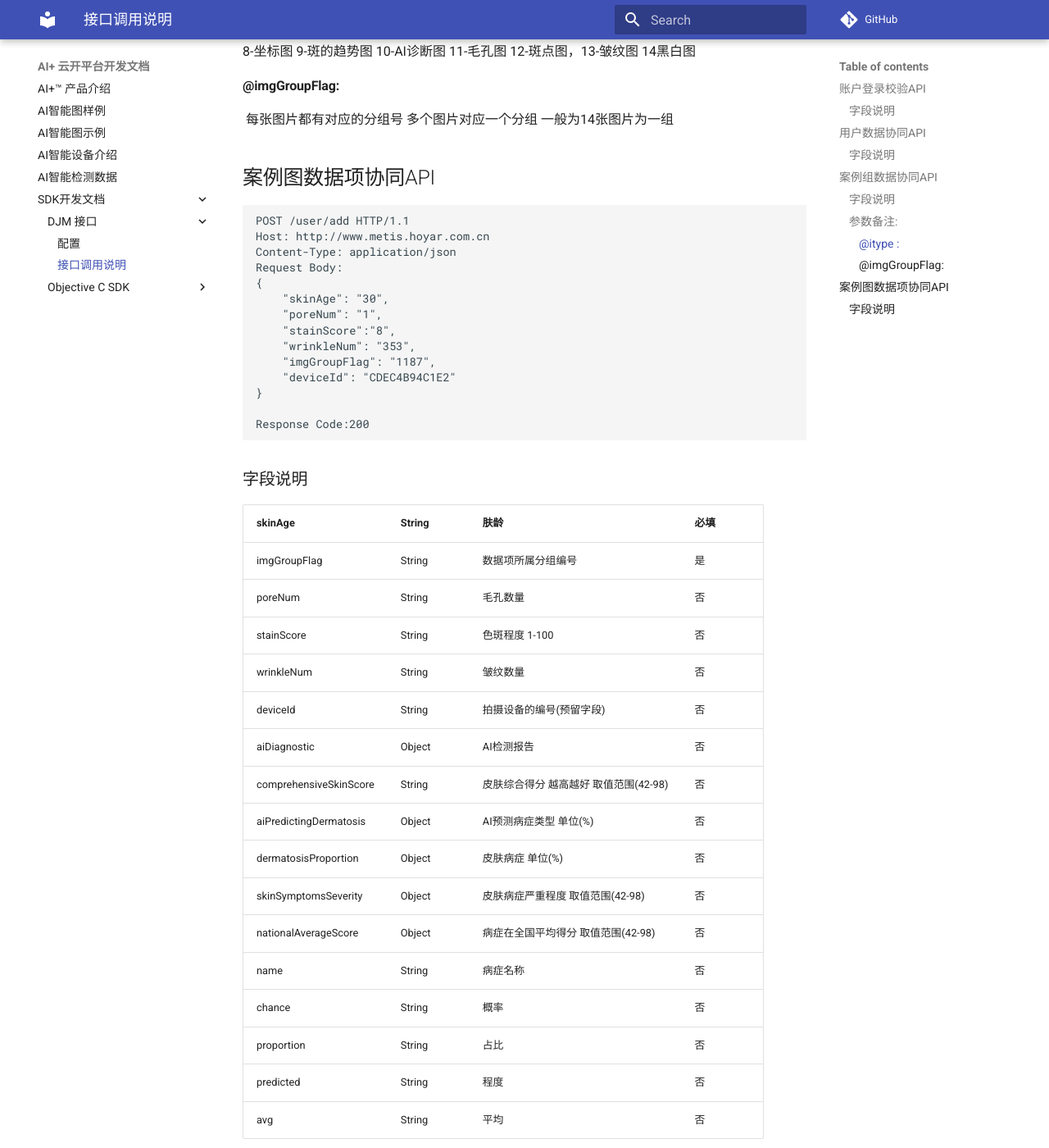
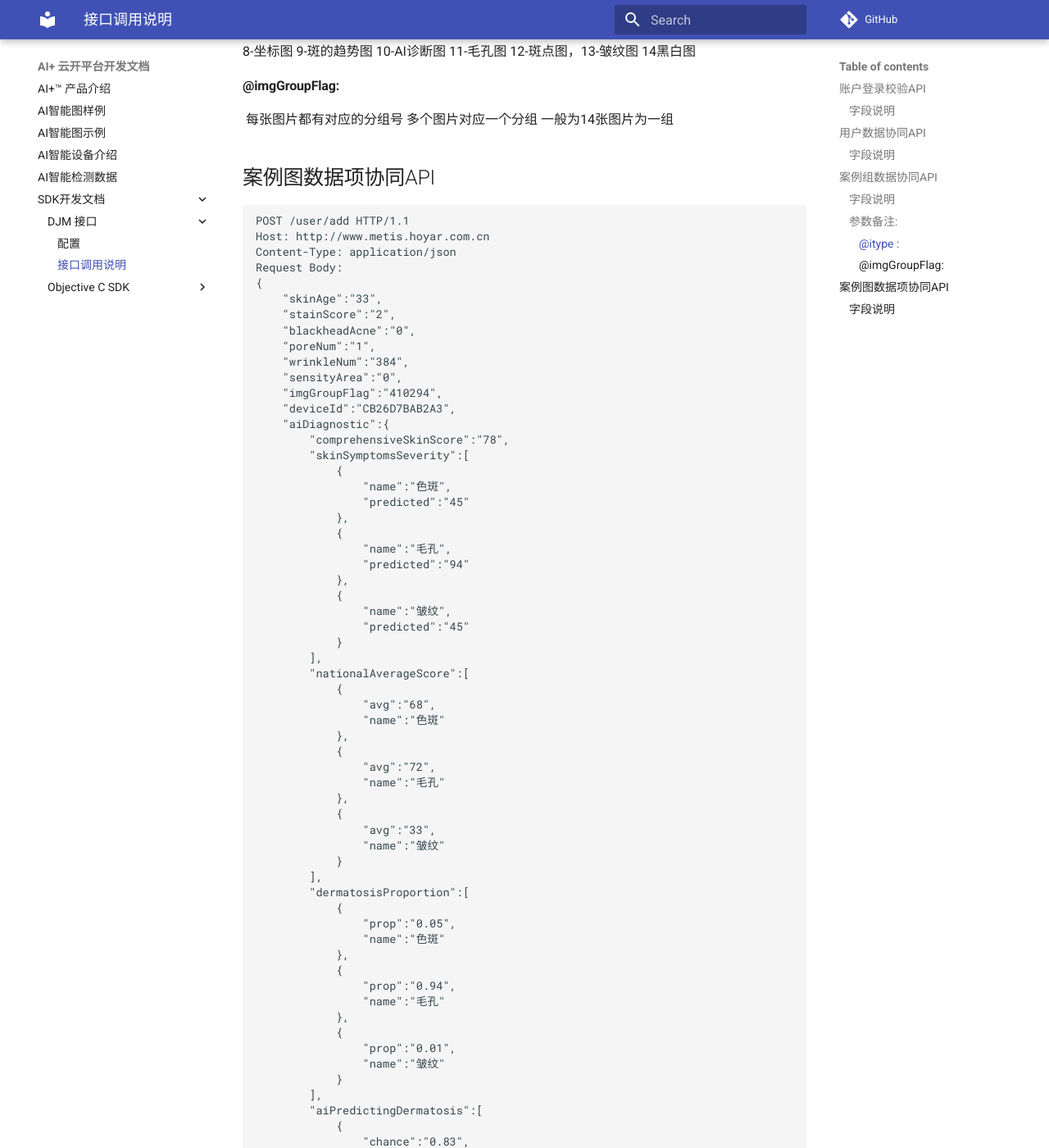
Before and after one commit to fuuqiu/metis, an MkDocs documentation site: the page built from docs/SDK开发文档/DJM 接口/2.接口调用说明.md, in a window 1280 px wide and 1400 px high, scrolled down 2522 px. Shown: the whole window at 82% size. Built offline with MkDocs 1.6.1 and Material for MkDocs 9.7.7, drawn with Linux system fonts in a browser that asks for light colours; comment, search, counter and statistics services are not loaded; some of the changed text lies outside the part shown.

Commit message:
Update 2.接口调用说明.md

```diff
--- a/docs/SDK开发文档/DJM 接口/2.接口调用说明.md
+++ b/docs/SDK开发文档/DJM 接口/2.接口调用说明.md
@@ -119,12 +119,69 @@ Host: http://www.metis.hoyar.com.cn
 Content-Type: application/json
 Request Body:
 {
-    "skinAge": "30",
-    "poreNum": "1",
-    "stainScore":"8",
-    "wrinkleNum": "353",
-    "imgGroupFlag": "1187",
-    "deviceId": "CDEC4B94C1E2"
+    "skinAge":"33",
+    "stainScore":"2",
+    "blackheadAcne":"0",
+    "poreNum":"1",
+    "wrinkleNum":"384",
+    "sensityArea":"0",
+    "imgGroupFlag":"410294",
+    "deviceId":"CB26D7BAB2A3",
+    "aiDiagnostic":{
+        "comprehensiveSkinScore":"78",
+        "skinSymptomsSeverity":[
+            {
+                "name":"色斑",
+                "predicted":"45"
+            },
+            {
+                "name":"毛孔",
+                "predicted":"94"
+            },
+            {
+                "name":"皱纹",
+                "predicted":"45"
+            }
+        ],
+        "nationalAverageScore":[
+            {
+                "avg":"68",
+                "name":"色斑"
+            },
+            {
+                "avg":"72",
+                "name":"毛孔"
+            },
+            {
+                "avg":"33",
+                "name":"皱纹"
+            }
+        ],
+        "dermatosisProportion":[
+            {
+                "prop":"0.05",
+                "name":"色斑"
+            },
+            {
+                "prop":"0.94",
+                "name":"毛孔"
+            },
+            {
+                "prop":"0.01",
+                "name":"皱纹"
+            }
+        ],
+        "aiPredictingDermatosis":[
+            {
+                "chance":"0.83",
+                "name":"老年斑"
+            },
+            {
+                "chance":"0.72",
+                "name":"炎症性色素沉着"
+            }
+        ]
+    }
 }
 
 Response Code:200
@@ -143,10 +200,10 @@ Response Code:200
 | comprehensiveSkinScore          | String | 皮肤综合得分 越高越好 取值范围(42-98)                   | 否 |
 | aiPredictingDermatosis          | Object | AI预测病症类型 单位(%)                   | 否 |
 | dermatosisProportion          | Object | 皮肤病症 单位(%)                   | 否 |
-| skinSymptomsSeverity          | Object | 皮肤病症严重程度 取值范围(42-98)                   | 否 |
+| skinSymptomsSeverity          | Object | 皮肤病症严重程度 越高越差 取值范围(42-98)                   | 否 |
 | nationalAverageScore          | Object | 病症在全国平均得分 取值范围(42-98)                   | 否 |
 | name          | String | 病症名称                   | 否 |
 | chance          | String | 概率                   | 否 |
-| proportion          | String | 占比                   | 否 |
+| prop          | String | 占比                   | 否 |
 | predicted          | String | 程度                   | 否 |
 | avg          | String | 平均                   | 否 |
```
